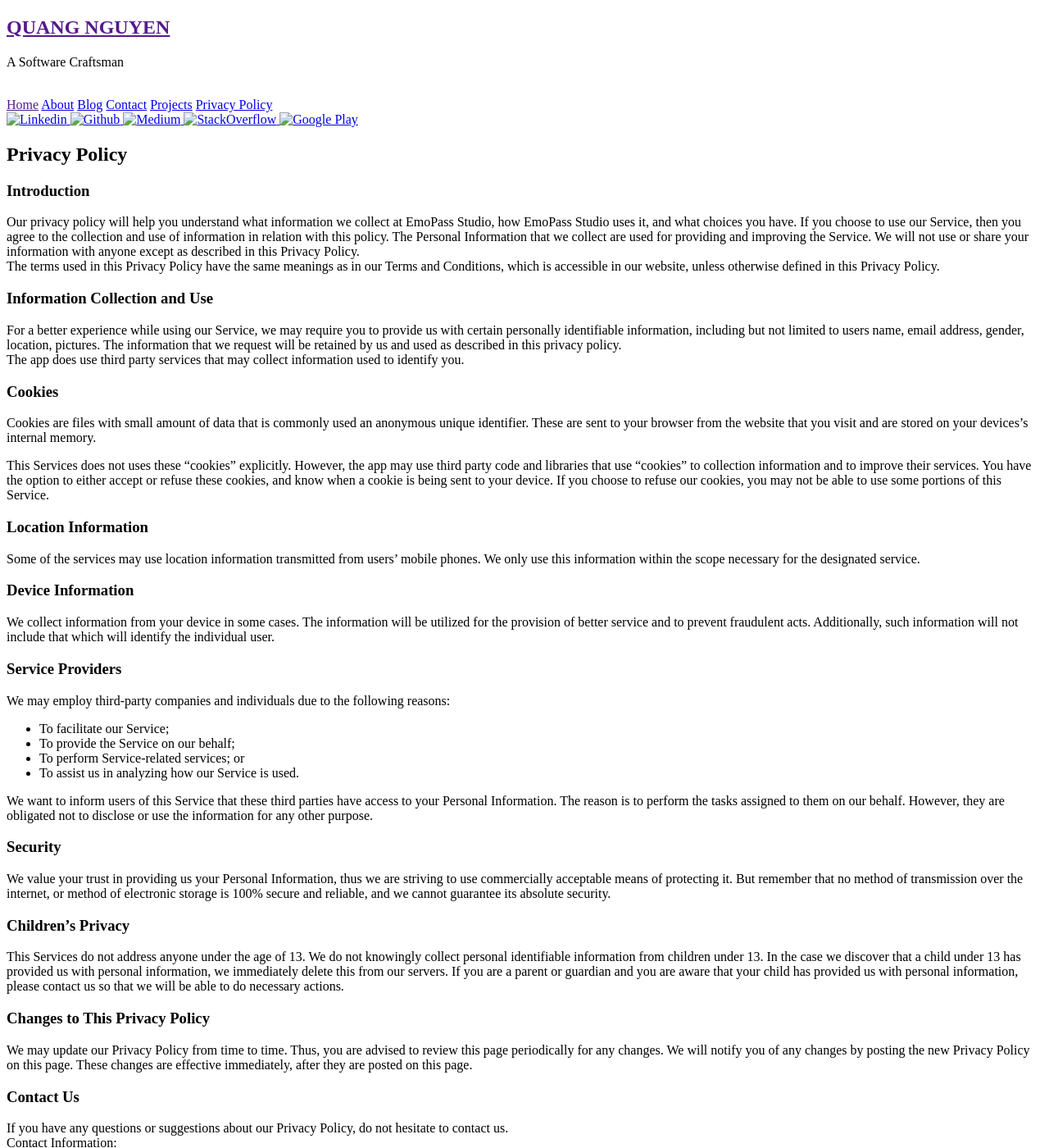
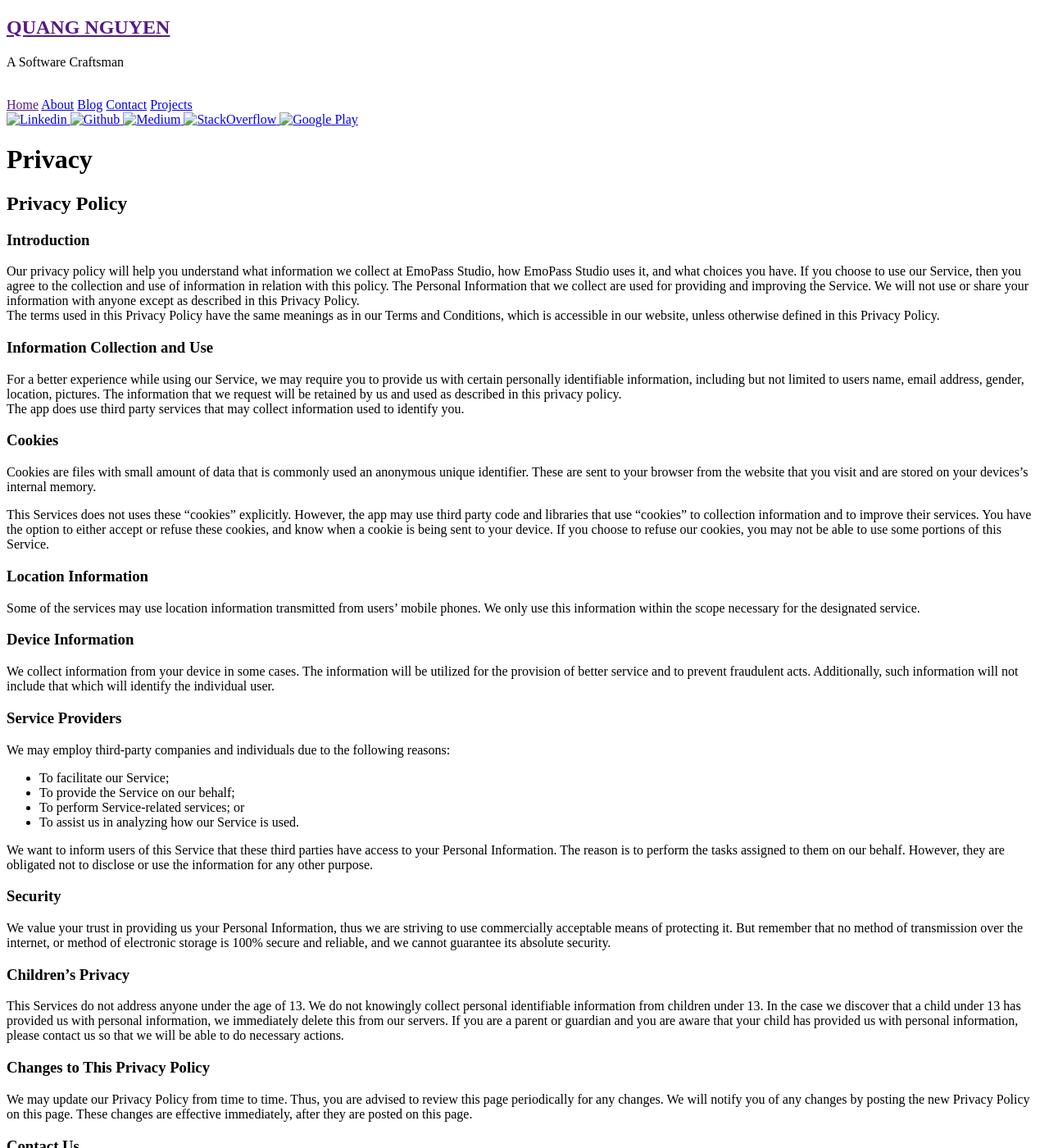
Before and after one commit to quangctkm9207/quangctkm9207.github.io, a Jekyll site: the page built from docs/privacy.md, in a window 1280 px wide and 1400 px high. Shown: the whole window at 82% size. Built offline with Jekyll 4.4.1, drawn with Linux system fonts in a browser that asks for light colours; our own code applies the rules of GitHub Pages for plain Markdown files; part of the change alters nothing that is shown.

```diff
--- a/docs/privacy.md
+++ b/docs/privacy.md
@@ -1,3 +1,7 @@
+---
+layout: post
+title: Privacy
+---
 Privacy Policy
 ----------------
 
```
